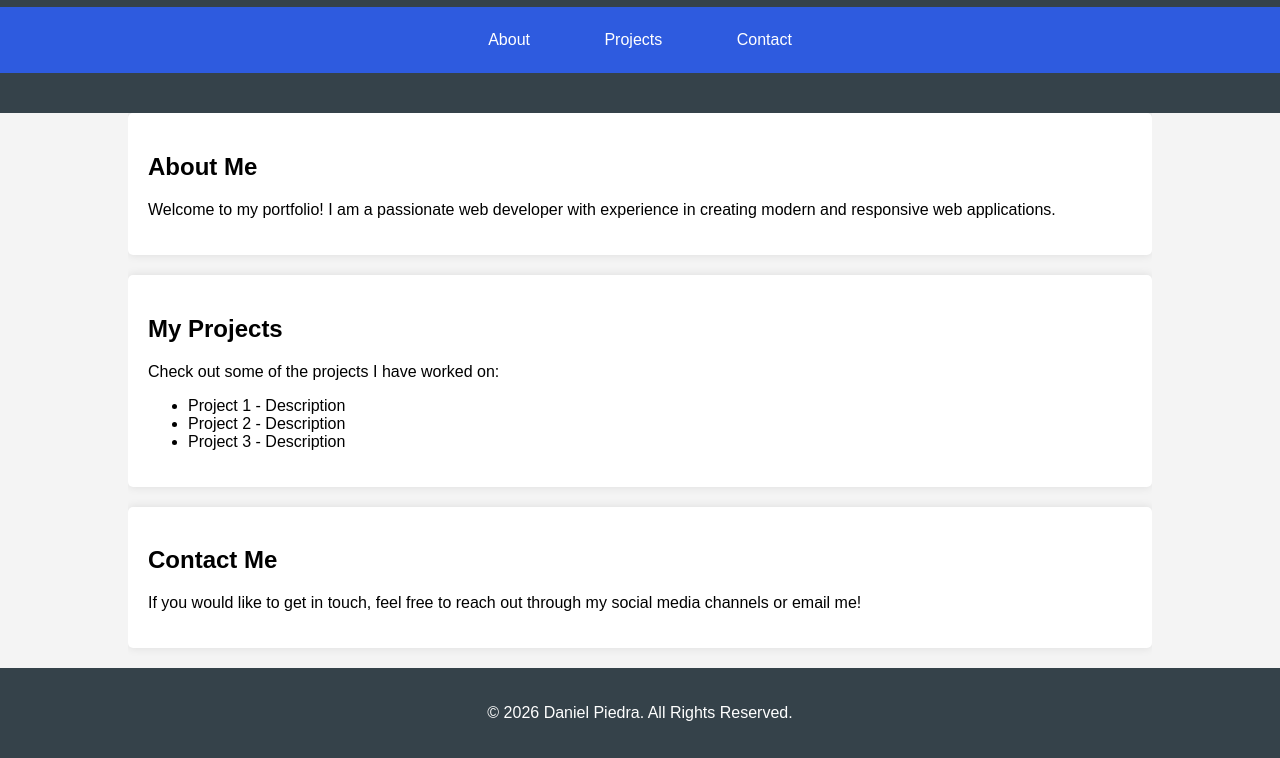
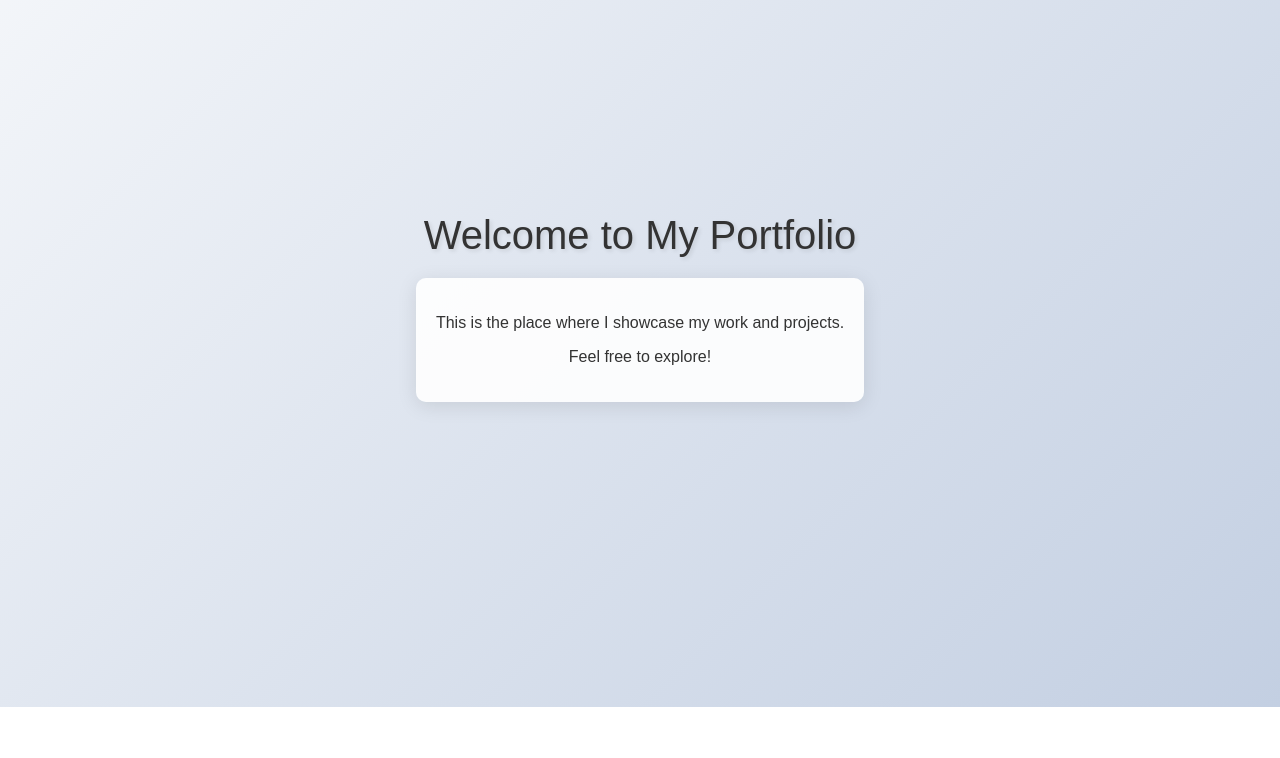
Before and after one commit to danielpiedramu-source/portafoliodanielpiedra, a website: page index.html in a window 1280 px wide. Shown: the part 93-851 px from the top of the page. After the commit the page ends 800 px from the top, so only its background shows below. Drawn offline with Linux system fonts and the light colour scheme.

Commit message:
Updated index.html with a modern professional design

```diff
--- a/index.html
+++ b/index.html
@@ -3,79 +3,48 @@
 <head>
     <meta charset="UTF-8">
     <meta name="viewport" content="width=device-width, initial-scale=1.0">
-    <title>Portfolio - Daniel Piedra</title>
-    <link rel="stylesheet" href="styles.css">
+    <title>Portfolio</title>
     <style>
         body {
-            font-family: Arial, sans-serif;
-            background-color: #f4f4f4;
             margin: 0;
-            padding: 0;
+            font-family: 'Arial', sans-serif;
+            background: linear-gradient(135deg, #f5f7fa 0%, #c3cfe2 100%);
+            color: #333;
+            display: flex;
+            flex-direction: column;
+            justify-content: center;
+            align-items: center;
+            min-height: 100vh;
         }
         header {
-            background: #35424a;
-            color: #ffffff;
-            padding: 20px 0;
-            text-align: center;
+            font-size: 2.5em;
+            margin-bottom: 20px;
+            text-shadow: 2px 2px 4px rgba(0, 0, 0, 0.1);
+            animation: fadeIn 1s;
         }
-        nav {
-            margin: 20px 0;
-        }
-        nav a {
-            color: #ffffff;
-            margin: 0 15px;
-            text-decoration: none;
+        @keyframes fadeIn {
+            from { opacity: 0; }
+            to { opacity: 1; }
         }
         .container {
-            width: 80%;
-            margin: auto;
-            overflow: hidden;
+            text-align: center;
+            padding: 20px;
+            background: rgba(255, 255, 255, 0.9);
+            border-radius: 10px;
+            box-shadow: 0 4px 20px rgba(0, 0, 0, 0.1);
+            animation: slideIn 0.5s;
         }
-        section {
-            background: #ffffff;
-            padding: 20px;
-            border-radius: 5px;
-            box-shadow: 0 0 10px rgba(0,0,0,0.1);
-            margin-bottom: 20px;
-        }
-        footer {
-            text-align: center;
-            padding: 20px 0;
-            background: #35424a;
-            color: white;
+        @keyframes slideIn {
+            from { transform: translateY(-20px); opacity: 0; }
+            to { transform: translateY(0); opacity: 1; }
         }
     </style>
 </head>
 <body>
-    <header>
-        <h1>Daniel Piedra's Portfolio</h1>
-        <nav>
-            <a href="#about">About</a>
-            <a href="#projects">Projects</a>
-            <a href="#contact">Contact</a>
-        </nav>
-    </header>
+    <header>Welcome to My Portfolio</header>
     <div class="container">
-        <section id="about">
-            <h2>About Me</h2>
-            <p>Welcome to my portfolio! I am a passionate web developer with experience in creating modern and responsive web applications.</p>
-        </section>
-        <section id="projects">
-            <h2>My Projects</h2>
-            <p>Check out some of the projects I have worked on:</p>
-            <ul>
-                <li>Project 1 - Description</li>
-                <li>Project 2 - Description</li>
-                <li>Project 3 - Description</li>
-            </ul>
-        </section>
-        <section id="contact">
-            <h2>Contact Me</h2>
-            <p>If you would like to get in touch, feel free to reach out through my social media channels or email me!</p>
-        </section>
+        <p>This is the place where I showcase my work and projects.</p>
+        <p>Feel free to explore!</p>
     </div>
-    <footer>
-        <p>&copy; 2026 Daniel Piedra. All Rights Reserved.</p>
-    </footer>
 </body>
 </html>
```
